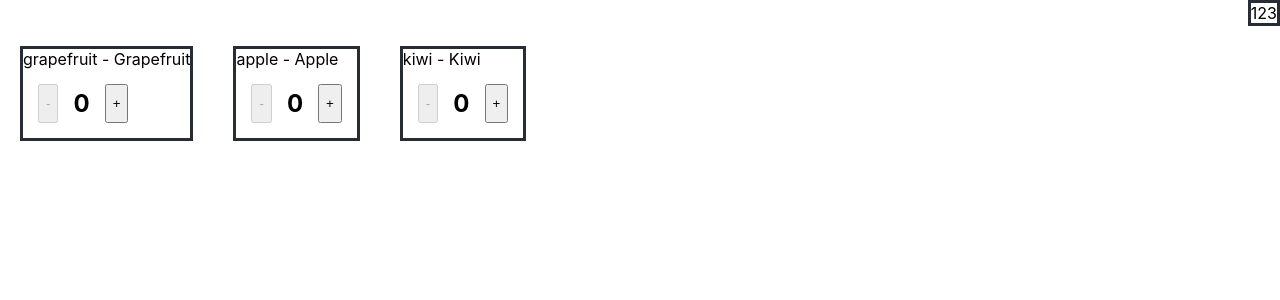
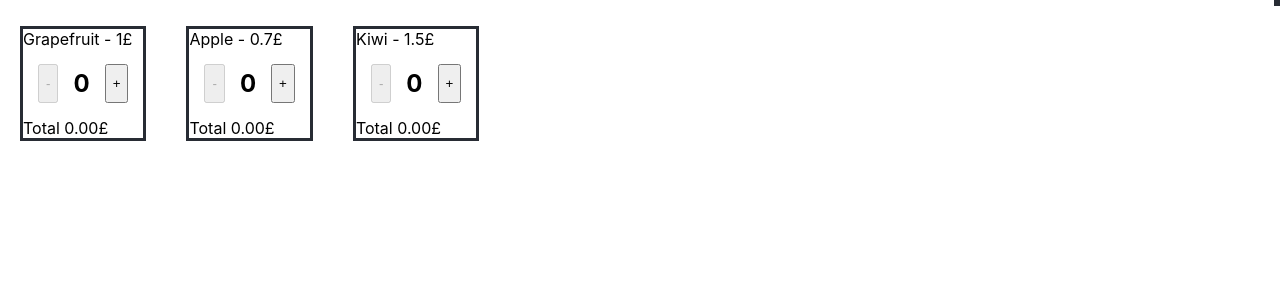
Before and after one commit to neverstopcreating/ShoppingCart, a React (Create React App) app: page / in a window 1280 px wide. Shown: the top 300 px of the page. Built offline with nearby package versions, Linux system fonts and the light colour scheme.

Commit message:
Not working state of the cart

```diff
--- a/package.json
+++ b/package.json
@@ -8,7 +8,8 @@
     "react-redux": "^6.0.0",
     "react-scripts": "2.1.3",
     "redux": "^4.0.1",
-    "redux-logger": "^3.0.6"
+    "redux-logger": "^3.0.6",
+    "redux-starter-kit": "^0.3.1"
   },
   "scripts": {
     "start": "react-scripts start",
--- a/src/api/products.json
+++ b/src/api/products.json
@@ -1,19 +1,19 @@
 [
   {
-    "id": "grapefruit",
-    "name": "Grapefruit",
+    "id": "Grapefruit",
+    "name": "grapefruit",
     "price": 1.00,
     "picture": ""
   },
   {
-    "id": "apple",
-    "name": "Apple",
+    "id": "Apple",
+    "name": "apple",
     "price": 0.7,
     "picture": ""
   },
   {
-    "id": "kiwi",
-    "name": "Kiwi",
+    "id": "Kiwi",
+    "name": "kiwi",
     "price": 1.50,
     "picture": ""
   }
--- a/src/components/product.js
+++ b/src/components/product.js
@@ -7,18 +7,18 @@ import connect from "react-redux/es/connect/connect";
 function Product({setProductCount, product, count}) {
     return (
         <div className="product">
-            <span>{product.id} - {product.name}</span>
+            <span>{product.id} - {product.price}£</span>
             <Counter
                 count={count}
                 increment={() => setProductCount(product.id, count + 1)}
                 decrement={() => setProductCount(product.id, count - 1)}
             />
+            <span>Total {(count * product.price).toFixed(2)}£</span>
         </div>
     )
 }
 
 function mapStateToProps(state, ownProps) {
-    console.log(ownProps, state);
     return {
         product: ownProps.product,
         count: state.cart[ownProps.product.id] || 0
--- a/src/containers/App.js
+++ b/src/containers/App.js
@@ -5,18 +5,14 @@ import './App.css';
 import ProductList from "../containers/productList";
 import Cart from "../containers/cart";
 
-
-// const products = Array(5)
-//     .fill('')
-//     .map((_, index) => ({id: index, name: `Item ${index}`, count: 0, price: index * 10}));
-
-
 class App extends Component {
     render() {
         return (
             <div className="App">
                 <div className="Cart">
-                    <Cart products={this.props.products}/>
+                    <Cart
+                        products={this.props.products}
+                        cart={this.props.cart}/>
                 </div>
                 <ProductList products={this.props.products}/>
             </div>
@@ -25,7 +21,9 @@ class App extends Component {
 }
 
 const mapStateToProps = state => ({
-    products: state.products
-})
+    products: state.products,
+    cart: state.cart
+
+});
 
 export default connect(mapStateToProps)(App);
--- a/src/containers/cart.js
+++ b/src/containers/cart.js
@@ -2,10 +2,12 @@ import React from 'react';
 import "./cart.css";
 
 
-function Cart () {
+function Cart(props) {
+
+    console.log('In the cart component', props.products);
     return (
         <div className="cart">
-123
+
         </div>
     )
 }
```
Also changed, not shown: 1 other file (tests, documents, lock files or other folders).
